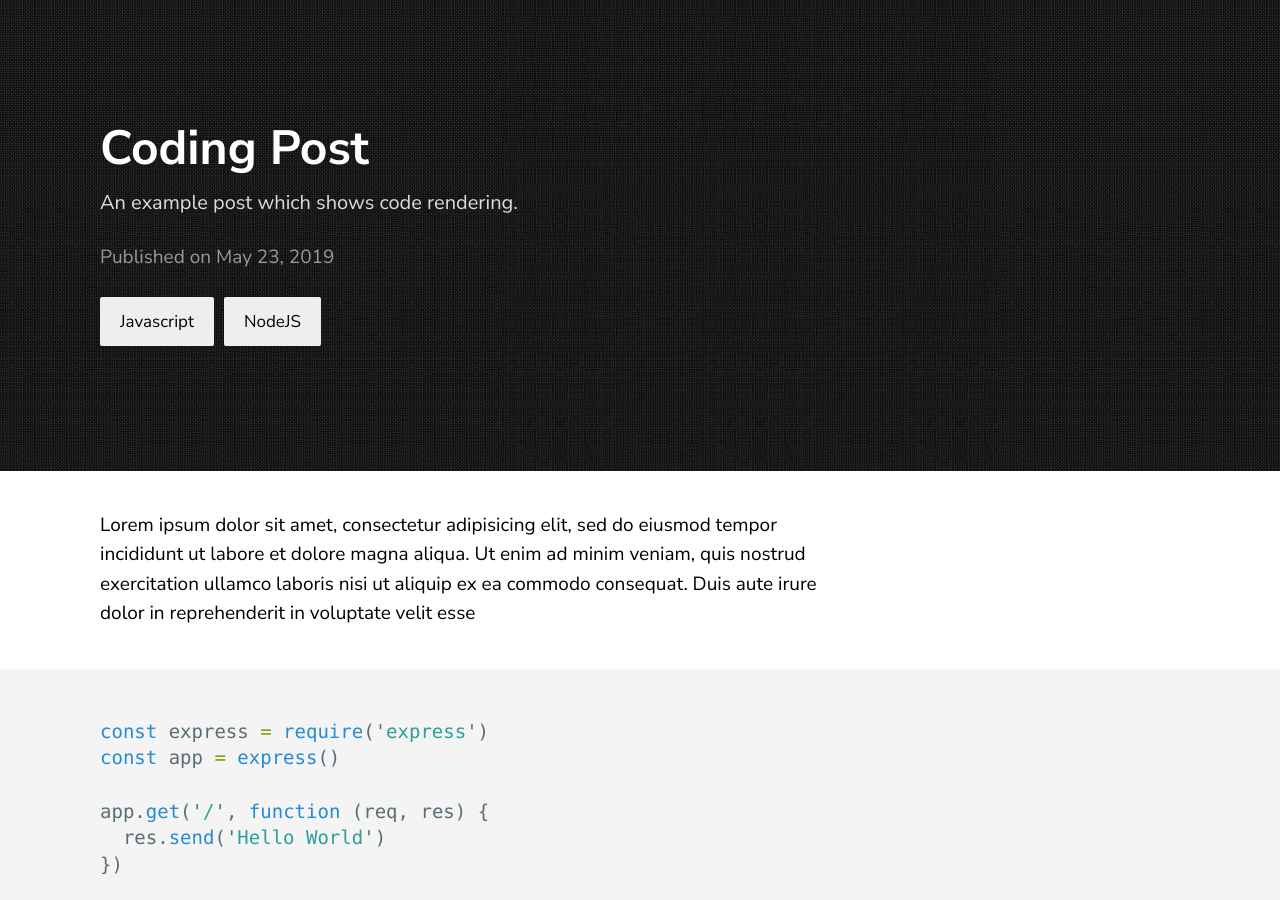
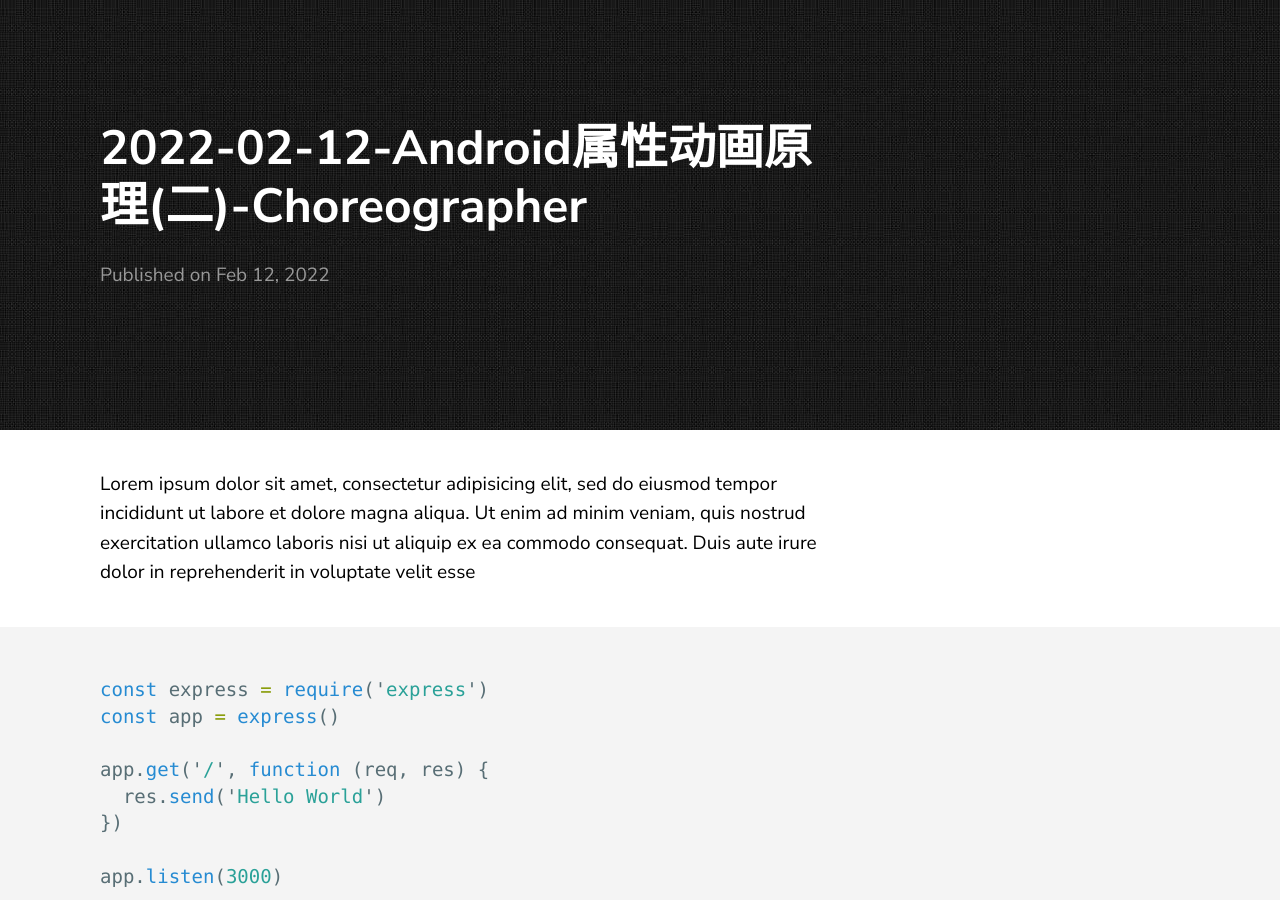
Before and after one commit to Bernie-sw-jiang/BernieJiang.github.io, a Jekyll site: the page built from _posts/2022-02-12-Android属性动画原理(二)-Choreographer.markdown, in a window 1280 px wide and 900 px high. Built offline with Jekyll 4.4.1, drawn with Linux system fonts in a browser that asks for light colours.

```diff
--- a/_posts/2022-02-03-Android属性动画原理(二)-Choreographer.markdown
+++ b/_posts/2022-02-12-Android属性动画原理(二)-Choreographer.markdown
@@ -1,9 +1,7 @@
 ---
 layout: post
-title:  "Coding Post"
-description: An example post which shows code rendering.
-date:   2019-05-23 21:03:36 +0530
-categories: Javascript NodeJS
+title:  "2022-02-12-Android属性动画原理(二)-Choreographer"
+date:   2022-02-12
 ---
 Lorem ipsum dolor sit amet, consectetur adipisicing elit, sed do eiusmod tempor incididunt ut labore et dolore magna aliqua. Ut enim ad minim veniam, quis nostrud exercitation ullamco laboris nisi ut aliquip ex ea commodo consequat. Duis aute irure dolor in reprehenderit in voluptate velit esse
 
```
Also changed, not shown: _posts/2022-02-02-Android属性动画原理分析(一)-ValueAnimator.markdown (+8 -1 lines).
